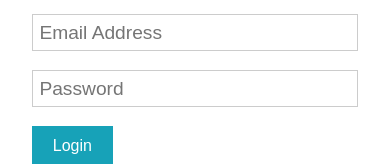
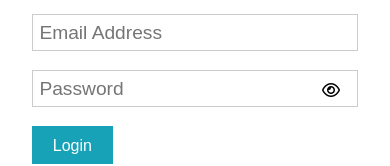
Before and after one commit to kunalt96/DevConnect, a React (Create React App) app in the folder client/: page /login in a window 390 px wide. Shown: the part 213-379 px from the top of the page. Built offline with nearby package versions, Linux system fonts and the light colour scheme; no server answers; what @react-pdf/renderer would draw is missing.

Commit message:
providing password view option

```diff
--- a/client/src/App.css
+++ b/client/src/App.css
@@ -488,6 +488,22 @@ button {
   margin-bottom: 0.5rem;
 }
 
+.inputContainer {
+  width: 100%;
+  margin-bottom: 10px;
+}
+
+.inputContainer i {
+  position: absolute;
+}
+.icon {
+  margin-top: 12px;
+  margin-left: 1000px;
+  color: rgb(49, 0, 128);
+  width: 70px;
+  text-align: left;
+}
+
 /* Mobile Styles */
 @media (max-width: 700px) {
   .container {
@@ -574,6 +590,17 @@ button {
   .post button {
     padding: 0.3rem 0.4rem;
   }
+  .inputContainer {
+    width: 100%;
+    margin-bottom: 10px;
+  }
+
+  .icon {
+    margin-top: 12px;
+    margin-left: 290px;
+    color: rgb(3, 3, 3);
+    width: 70px;
+  }
 }
 
 .loader {
--- a/client/src/components/auth/Login.js
+++ b/client/src/components/auth/Login.js
@@ -1,4 +1,4 @@
-import React, { Fragment, useState } from 'react';
+import React, { Fragment, useState, useEffect } from 'react';
 import { Link, Redirect } from 'react-router-dom';
 import { connect } from 'react-redux';
 import PropTypes from 'prop-types';
@@ -6,6 +6,9 @@ import { login } from '../../actions/auth';
 
 const Login = ({ login, isAuthenticated }) => {
   const [loginData, setLoginData] = useState({ email: '', password: '' });
+  const [inputType, setInputType] = useState('password');
+  const [visiblity, setVisibility] = useState(false);
+
   const { email, password } = loginData;
 
   const onChange = (e) =>
@@ -15,6 +18,14 @@ const Login = ({ login, isAuthenticated }) => {
     e.preventDefault();
     login(email, password);
   };
+
+  useEffect(() => {
+    if (visiblity) {
+      setInputType('text');
+    } else {
+      setInputType('password');
+    }
+  }, [visiblity]);
 
   //Redirecting is user logged in
   if (isAuthenticated) {
@@ -39,14 +50,21 @@ const Login = ({ login, isAuthenticated }) => {
             onChange={(e) => onChange(e)}
           />
         </div>
-        <div className='form-group'>
+        <div className='form-group inputContainer'>
+          <i
+            onClick={() => {
+              if (password.length > 0) setVisibility(!visiblity);
+            }}
+            className='far fa-eye icon'
+          ></i>
           <input
-            type='password'
+            type={inputType}
             placeholder='Password'
             required
             value={password}
             onChange={(e) => onChange(e)}
             name='password'
+            className='Field'
           />
         </div>
         <input type='submit' className='btn btn-primary' value='Login' />
```
Also changed, not shown: 1 other file (tests, documents, lock files or other folders).
